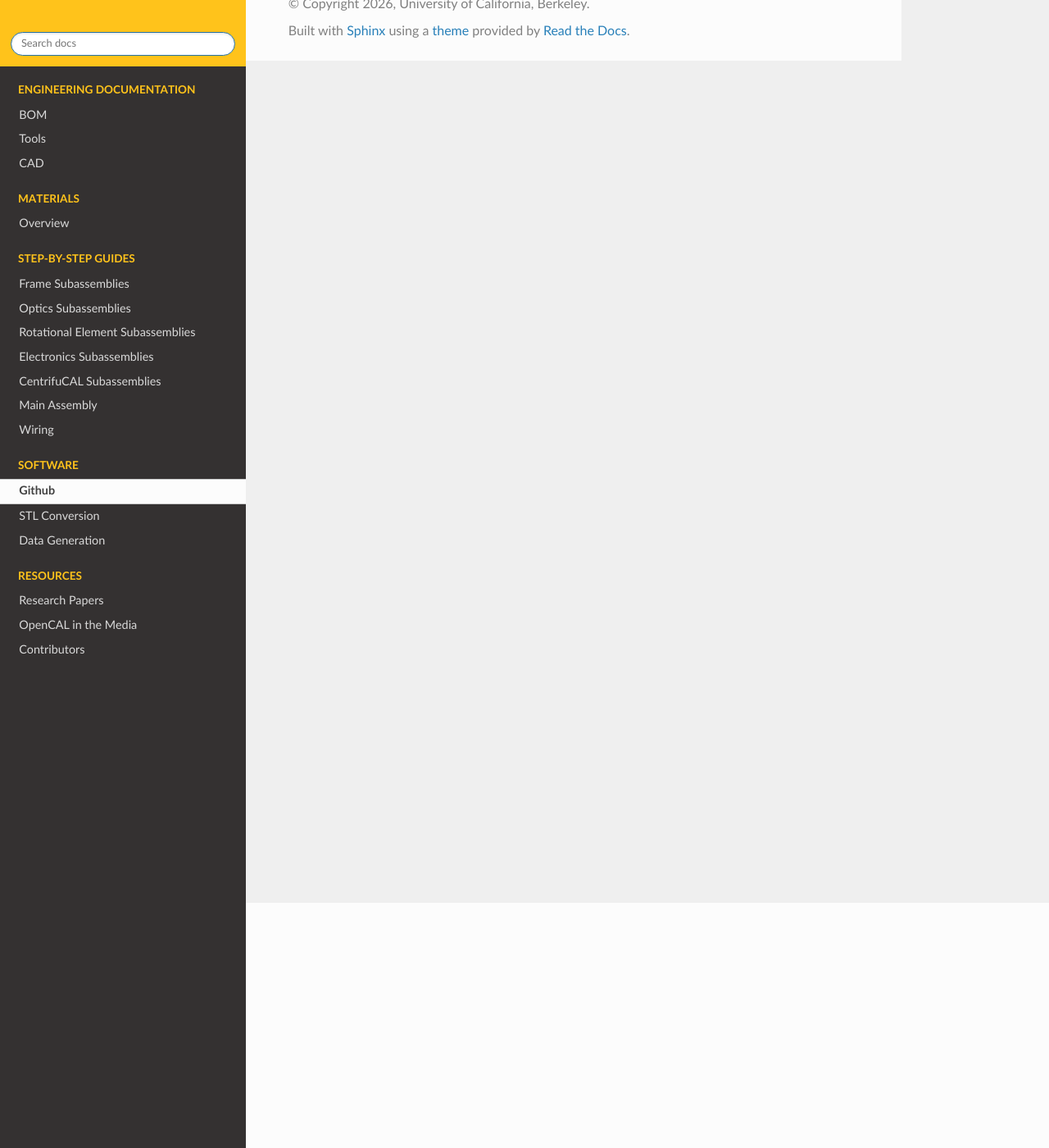
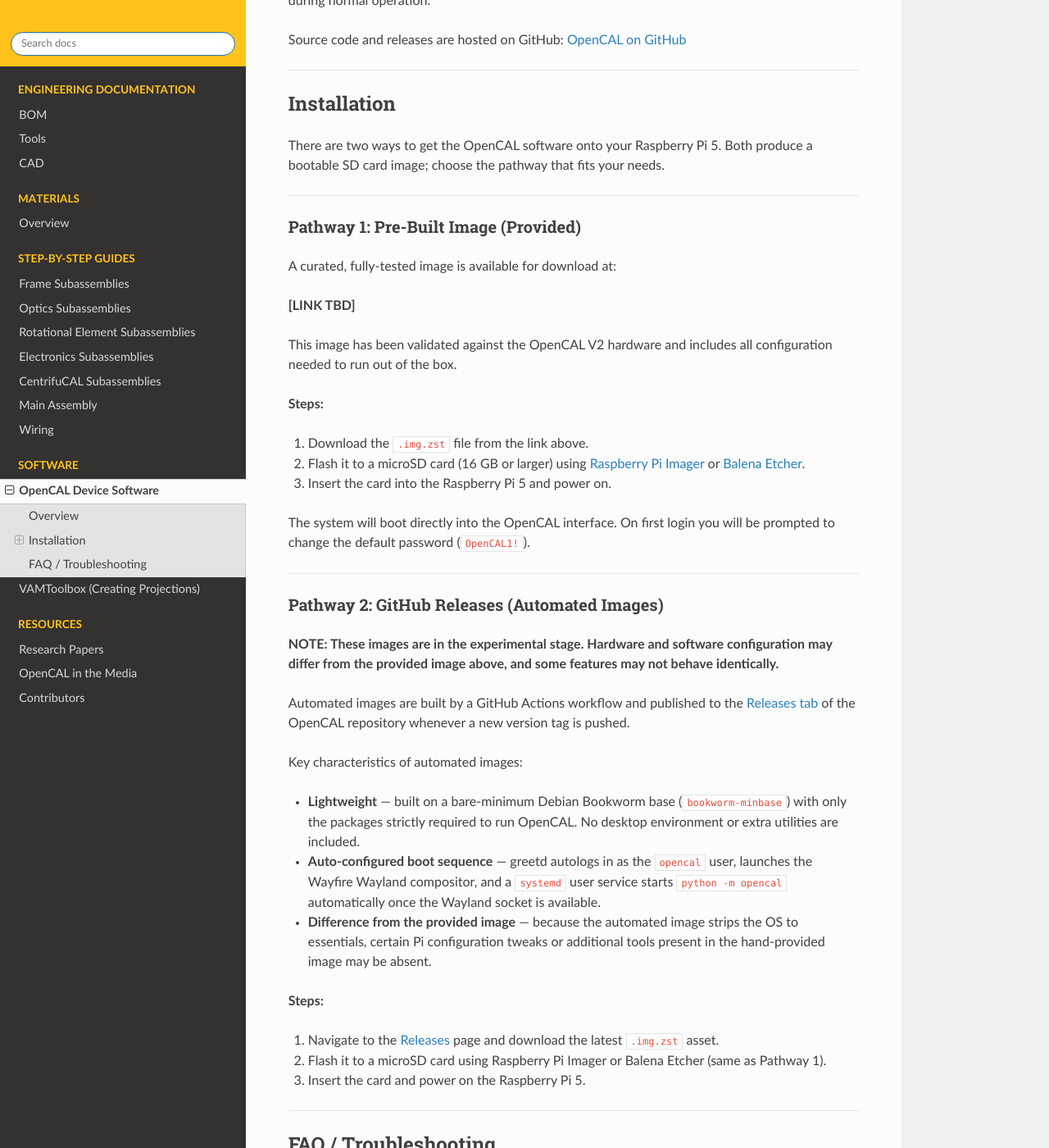
Before and after one commit to computed-axial-lithography/OpenCAL-documentation, a Sphinx documentation site: the page built from docs/source/software/github.rst, in a window 1280 px wide and 1400 px high, scrolled down 299 px. Shown: the whole window at 82% size. Built offline with Sphinx 7.4.7 and the Read the Docs theme 3.1.0, drawn with Linux system fonts in a browser that asks for light colours; some of the changed text lies outside the part shown.

Commit message:
Initial software sections

```diff
--- a/docs/source/index.rst
+++ b/docs/source/index.rst
@@ -66,8 +66,7 @@
    :caption: Software
 
    software/github
-   software/stl_conversion
-   software/data_generation
+   software/vamtoolbox
 
 .. toctree::
    :maxdepth: 2
--- a/docs/source/software/data_generation.rst
+++ /dev/null
@@ -1,4 +0,0 @@
-Data Generation
-===============
-
-**WORK IN PROGRESS**
--- a/docs/source/software/github.rst
+++ b/docs/source/software/github.rst
@@ -1,4 +1,111 @@
-Github
-======
++++++++++++++++++++++++++
+OpenCAL Device Software
++++++++++++++++++++++++++
 
-**WORK IN PROGRESS**
+Overview
+========
+
+The OpenCAL device software runs headless on a **Raspberry Pi 5** and orchestrates all printer hardware: the stepper motor, LED array, projector, camera, and 20×4 LCD display. The user interacts entirely through a rotary encoder and the LCD menu — no external monitor is needed during normal operation.
+
+Source code and releases are hosted on GitHub:
+`OpenCAL on GitHub <https://github.com/computed-axial-lithography/OpenCAL>`__
+
+----
+
+Installation
+============
+
+There are two ways to get the OpenCAL software onto your Raspberry Pi 5. Both produce a bootable SD card image; choose the pathway that fits your needs.
+
+----
+
+Pathway 1: Pre-Built Image (Provided)
+--------------------------------------
+
+A curated, fully-tested image is available for download at:
+
+**[LINK TBD]**
+
+This image has been validated against the OpenCAL V2 hardware and includes all configuration needed to run out of the box.
+
+**Steps:**
+
+1. Download the ``.img.zst`` file from the link above.
+2. Flash it to a microSD card (16 GB or larger) using `Raspberry Pi Imager <https://www.raspberrypi.com/software/>`__ or `Balena Etcher <https://etcher.balena.io/>`__.
+3. Insert the card into the Raspberry Pi 5 and power on.
+
+The system will boot directly into the OpenCAL interface. On first login you will be prompted to change the default password (``OpenCAL1!``).
+
+----
+
+Pathway 2: GitHub Releases (Automated Images)
+-----------------------------------------------
+
+**NOTE: These images are in the experimental stage. Hardware and software configuration may differ from the provided image above, and some features may not behave identically.**
+
+Automated images are built by a GitHub Actions workflow and published to the `Releases tab <https://github.com/computed-axial-lithography/OpenCAL/releases>`__ of the OpenCAL repository whenever a new version tag is pushed.
+
+Key characteristics of automated images:
+
+* **Lightweight** — built on a bare-minimum Debian Bookworm base (``bookworm-minbase``) with only the packages strictly required to run OpenCAL. No desktop environment or extra utilities are included.
+* **Auto-configured boot sequence** — greetd autologs in as the ``opencal`` user, launches the Wayfire Wayland compositor, and a ``systemd`` user service starts ``python -m opencal`` automatically once the Wayland socket is available.
+* **Difference from the provided image** — because the automated image strips the OS to essentials, certain Pi configuration tweaks or additional tools present in the hand-provided image may be absent.
+
+**Steps:**
+
+1. Navigate to the `Releases <https://github.com/computed-axial-lithography/OpenCAL/releases>`__ page and download the latest ``.img.zst`` asset.
+2. Flash it to a microSD card using Raspberry Pi Imager or Balena Etcher (same as Pathway 1).
+3. Insert the card and power on the Raspberry Pi 5.
+
+----
+
+FAQ / Troubleshooting
+======================
+
+This section covers common configuration and debugging questions. Additional Q&A pairs will be added as they arise.
+
+----
+
+**Q: How do I change GPIO pin assignments or I2C addresses to match my hardware?**
+
+All hardware configuration lives in ``opencal/utils/config.json`` inside the OpenCAL repository (located at ``/home/opencal/OpenCAL/opencal/utils/config.json`` on a flashed image). Edit this file to update GPIO pin numbers, the I2C port and address for the LCD, LED count, stepper driver settings, and similar low-level parameters. After saving, restart the service for changes to take effect:
+
+.. code-block:: bash
+
+   sudo systemctl restart opencal.service
+
+----
+
+**Q: How do I adjust OpenCAL defaults such as rotation speed, LED color, or projector print size?**
+
+These values are also stored in ``opencal/utils/config.json``. Key parameters include:
+
+* ``stepper.default_rpm`` — default motor speed in RPM (factory default: ``9``).
+* ``led_array.default_color`` — RGB color array for the LED ring during printing (factory default: ``[0, 255, 0]``).
+* ``projector.default_print_size`` — initial print size as a percentage of full projector width (factory default: ``100``).
+
+After editing, restart the service as shown above.
+
+----
+
+**Q: How do I view logs or debug software and hardware issues?**
+
+To follow live OpenCAL logs on a running image:
+
+.. code-block:: bash
+
+   journalctl --user -u opencal.service -f
+
+For hardware-specific debugging, the OpenCAL repository ships several standalone test scripts that exercise individual subsystems without starting the full application:
+
+* ``camera_test.py`` — verifies the PiCamera2 is detected and can capture frames.
+* ``stepper_test.py`` — runs the stepper motor through basic movements.
+* ``lcd_test.py`` — writes test strings to the LCD display.
+
+Run any of these directly with:
+
+.. code-block:: bash
+
+   cd /home/opencal/OpenCAL
+   source .venv/bin/activate
+   python camera_test.py
--- a/docs/source/software/stl_conversion.rst
+++ /dev/null
@@ -1,4 +0,0 @@
-STL Conversion
-==============
-
-**WORK IN PROGRESS**
```
Also changed, not shown: docs/source/software/vamtoolbox.rst (added, +32 -0 lines).
